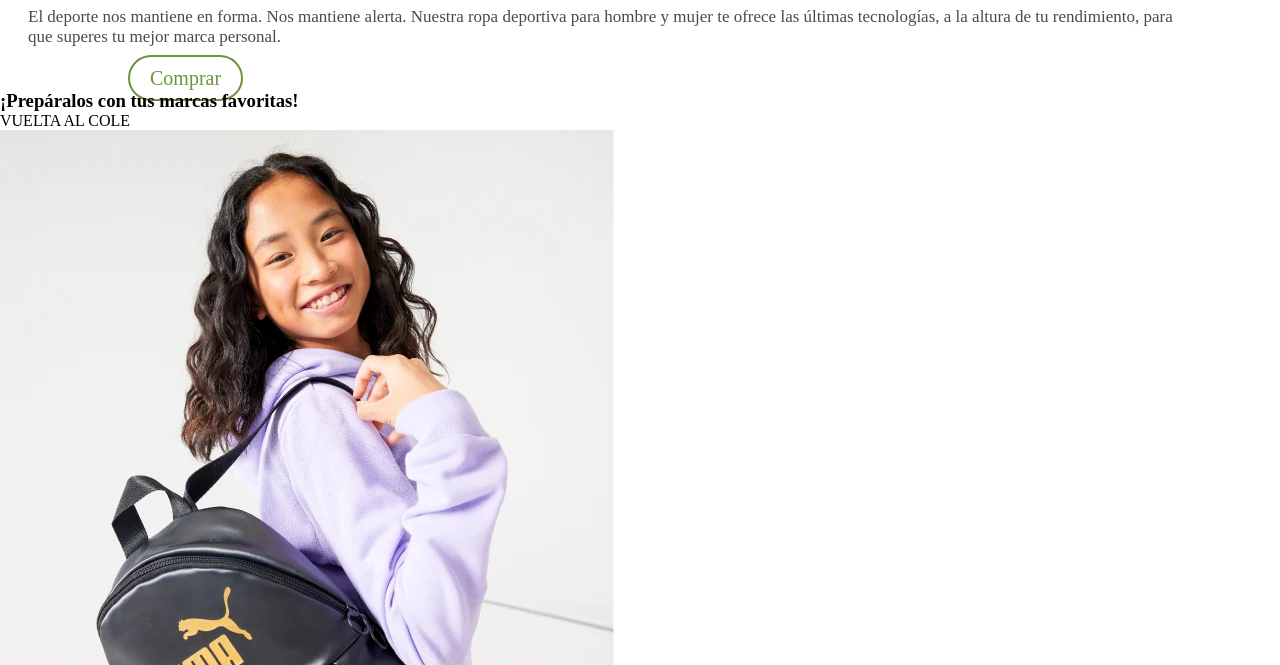
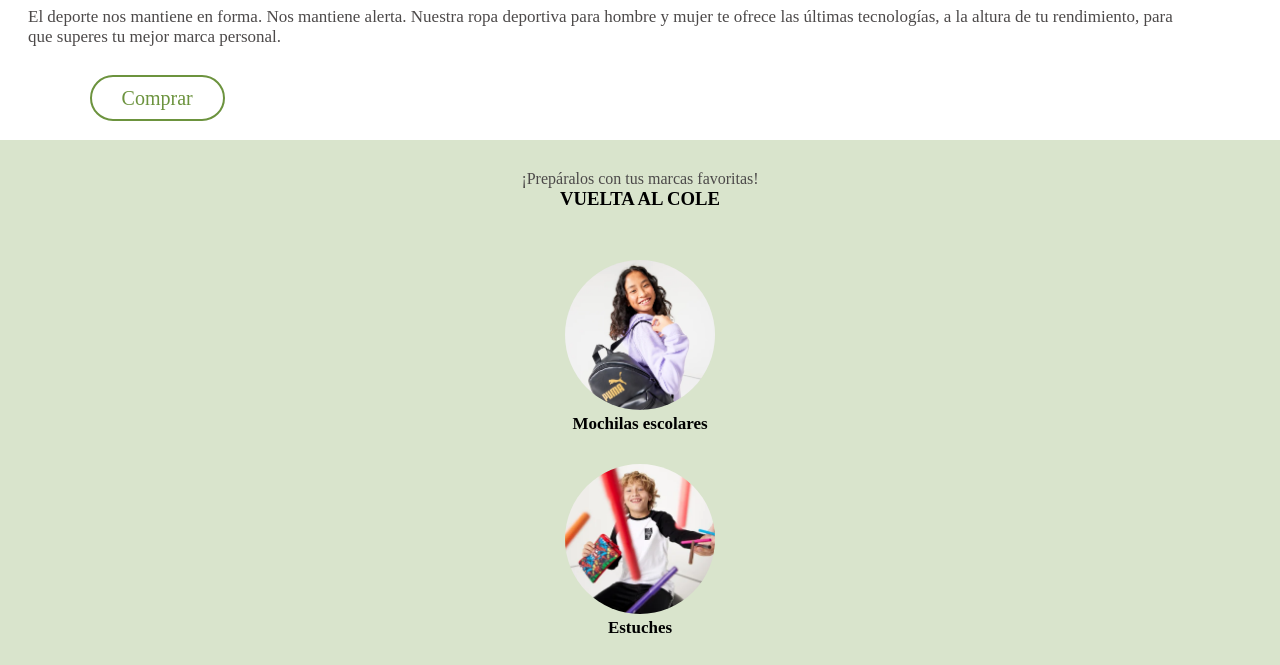
Before and after one commit to Adalab/modulo-1-evaluacion-final-sprietoviciana, a website built with Vite: page src/index.html in a window 1280 px wide. Shown: the part 622-1287 px from the top of the page. Built offline with nearby package versions, Linux system fonts and the light colour scheme.

Commit message:
section images

```diff
--- a/src/partials/main.html
+++ b/src/partials/main.html
@@ -15,10 +15,10 @@
         </div>
     </section>
 
-    <section>
+    <section class="section">
         <div class="section_title">
-            <h3>¡Prepáralos con tus marcas favoritas!</h3>
-            <p>VUELTA AL COLE</p>
+            <p>¡Prepáralos con tus marcas favoritas!</p>
+            <h3>VUELTA AL COLE</h3>
         </div>
         <div class="section_images">
             <img src="/images/lpbts-mod05-img01-desk.png" alt="Mochila Puma">
--- a/src/scss/layout/_page.scss
+++ b/src/scss/layout/_page.scss
@@ -19,6 +19,7 @@
 .paragraph {
   color: $paragraph-color;
   font-size: 17px;
+  margin-bottom: 20px;
 }
 
 .aside_button a {
@@ -27,7 +28,33 @@
   border: 2px solid $principal-color;
   border-radius: 30px;
   padding: 10px;
-  padding-left: 20px;
-  padding-right: 20px;
-  margin: 10%;
+  padding-left: 30px;
+  padding-right: 30px;
+  margin: 7%;
 }
+
+.section {
+  background-color: $light-green;
+}
+.section_title {
+  margin-top: 30px;
+  text-align: center;
+  padding-bottom: 20px;
+  padding-top: 30px;
+  & p {
+    color: $paragraph-color;
+  }
+}
+.section_images {
+  text-align: center;
+  & img {
+    width: 150px;
+    height: 150px;
+    border-radius: 50%;
+    margin-top: 30px;
+  }
+  & p {
+    font-size: 17px;
+    font-weight: bold;
+  }
+}
```
